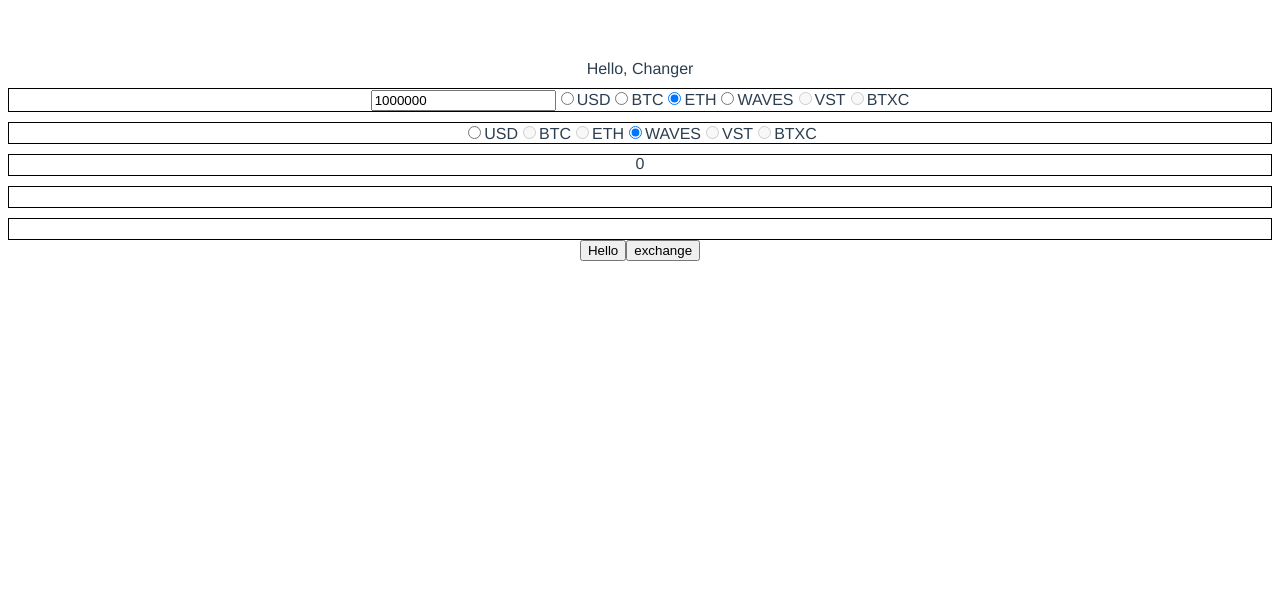
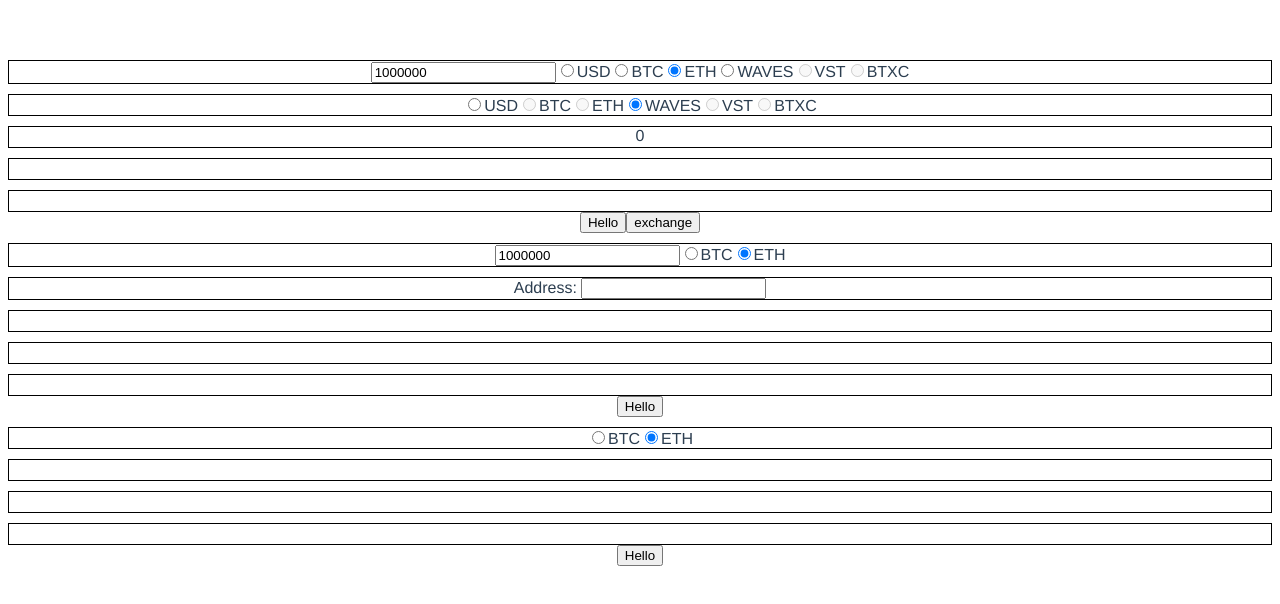
Before and after one commit to bettexproject/transf_convert, a Vue app: page / in a window 1280 px wide. Shown: the top 604 px of the page. Built offline with nearby package versions, Linux system fonts and the light colour scheme.

Commit message:
deposit&withdraw

```diff
--- a/src/App.vue
+++ b/src/App.vue
@@ -1,16 +1,22 @@
 <template>
   <div id="app">
-    <Exchange msg="Hello, Changer"/>
+    <Exchange />
+    <Withdraw />
+    <Deposit />
   </div>
 </template>
 
 <script>
 import Exchange from './components/Exchange.vue'
+import Withdraw from './components/Withdraw.vue'
+import Deposit from './components/Deposit.vue'
 
 export default {
   name: 'app',
   components: {
-    Exchange
+    Exchange,
+    Withdraw,
+    Deposit
   }
 }
 </script>
--- /dev/null
+++ b/src/components/Deposit.vue
@@ -0,0 +1,67 @@
+<template>
+  <div>
+    <div class="inline">
+      <input type="radio" value="WBTC" v-model="srcAsset"><label>BTC</label>
+      <input type="radio" value="WETH" v-model="srcAsset"><label>ETH</label>
+    </div>
+    <div class="inline">
+        <div class="green--text">{{wallet}}</div>
+    </div>
+    <div class="inline">
+    </div>
+    <div class="inline">
+      <div v-if="error" class="red--text">{{errorText}}</div>
+    </div>
+    <button @click="buttonClick">Hello</button>
+    <!--<button @click="" :disabled="error">exchange</button>-->
+  </div>
+</template>
+
+<script>
+export default {
+  name: 'Deposit',
+  data: () => ({
+    error: false,
+    errorText: '',
+    wallet: ''
+  }),
+  computed: {
+    srcAsset: {
+      get () {
+        return this.$store.getters.ExchangeSrcAsset
+      },
+      set (value) {
+        this.$store.commit('setSrcAsset', (value))
+      }
+    }
+  },
+  methods: {
+    buttonClick: function () {
+      this.$store.dispatch('deposit')
+        .then((res) => {
+          if (res.success) {
+            this.wallet = res.message
+          } else {
+            this.error = true
+            this.errorText = res.message
+          }
+        })
+    }
+  }
+}
+</script>
+
+<style>
+.inline {
+  min-height: 20px;
+  margin-top: 10px;
+  border: solid black 1px;
+}
+
+.red--text {
+  color: red;
+}
+.green--text {
+  color: green;
+}
+</style>
--- a/src/components/Exchange.vue
+++ b/src/components/Exchange.vue
@@ -1,5 +1,5 @@
 <template>
-  <div>{{msg}}
+  <div>
     <div class="inline">
       <input type="text" v-model="srcValue"/>
       <input type="radio" value="WUSD" v-model="srcAsset"><label>USD</label>
@@ -33,9 +33,6 @@
 <script>
 export default {
   name: 'Exchange',
-  props: {
-    msg: String
-  },
   data: () => ({
     text: '',
     error: false,
@@ -93,7 +90,7 @@ export default {
             })
           }
         }).catch((ex) => {
-          this.errorText = 'Error'
+          this.errorText = 'something went wrong'
           this.error = true
         })
     },
--- /dev/null
+++ b/src/components/Withdraw.vue
@@ -0,0 +1,105 @@
+<template>
+  <div>
+    <div class="inline">
+      <input type="text" v-model="srcValue"/>
+      <input type="radio" value="WBTC" v-model="srcAsset"><label>BTC</label>
+      <input type="radio" value="WETH" v-model="srcAsset"><label>ETH</label>
+    </div>
+    <div class="inline">
+      Address: <input type="text" v-model="toAddress"/>
+    </div>
+    <div class="inline">
+        <div class="green--text">{{wallet}}</div>
+    </div>
+    <div class="inline">
+    </div>
+    <div class="inline">
+      <div v-if="error" class="red--text">{{errorText}}</div>
+    </div>
+    <button @click="buttonClick">Hello</button>
+    <!--<button @click="" :disabled="error">exchange</button>-->
+  </div>
+</template>
+
+<script>
+export default {
+  name: 'Withdraw',
+  data: () => ({
+    error: false,
+    errorText: '',
+    wallet: '',
+    toAddress: ''
+  }),
+  computed: {
+    srcAsset: {
+      get () {
+        return this.$store.getters.ExchangeSrcAsset
+      },
+      set (value) {
+        this.$store.commit('setSrcAsset', (value))
+      }
+    },
+    srcValue: {
+      get () {
+        return this.$store.getters.ExchangeValue
+      },
+      set (value) {
+        this.$store.commit('setExValue', value)
+      }
+    }
+  },
+  mounted () {
+    // api.calculateChangerSum('4LHHvYGNKJUg5hj65aGD5vgScvCBmLpdRFtjokvCjSL8', 'WAVES')
+  },
+  methods: {
+    buttonClick: function () {
+      this.checkData()
+    },
+    checkData: function () {
+      this.$store.dispatch('checkBalance')
+        .then((success) => {
+          if (!success) {
+            this.errorText = 'insufficient funds'
+            this.error = true
+          } else {
+            this.$store.dispatch('withdraw', this.toAddress)
+              .then((res) => {
+                if (res.success) {
+                  console.log(res.tx)
+                  if (window.WavesKeeper.publicState()) {
+                    window.WavesKeeper.signAndPublishTransaction(res.tx)
+                    .then((result) => {
+                      console.log(result)
+                    }).catch((ex) => {
+                      console.log(ex)
+                    })
+                  }
+                } else {
+                  this.error = true
+                  this.errorText = res.message
+                }
+              })
+          }
+        }).catch((ex) => {
+          this.errorText = 'something went wrong'
+          this.error = true
+        })
+    }
+  }
+}
+</script>
+
+<style>
+.inline {
+  min-height: 20px;
+  margin-top: 10px;
+  border: solid black 1px;
+}
+
+.red--text {
+  color: red;
+}
+.green--text {
+  color: green;
+}
+</style>
--- a/src/config.js
+++ b/src/config.js
@@ -1,6 +1,8 @@
 export default {
   nodeURL: 'https://nodes.wavesnodes.com',
   matcherURL: 'https://matcher.wavesplatform.com/matcher',
+  wavesGatewayURL: 'https://gw.wavesplatform.com/api/v1/external',
+  coinomatGatewayURL: 'https://coinomat.com/api/v1',
   assets: {
     WAVES: {
       assetId: 'WAVES',
--- a/src/store.js
+++ b/src/store.js
@@ -144,6 +144,85 @@ export default new Vuex.Store({
             console.log(ex)
           })
       }
+    },
+    deposit ({ state }) {
+      return new Promise((resolve) => {
+        if (state.exSrcAsset === 'WBTC') {
+          axios.get(`${config.coinomatGatewayURL}/create_tunnel.php?currency_from=BTC&currency_to=WBTC&wallet_to=${state.address}`)
+            .then((response) => {
+              axios.get(`${config.coinomatGatewayURL}/get_tunnel.php?xt_id=${response.data.tunnel_id}&k1=${response.data.k1}&k2=${response.data.k2}&history=0&lang=ru_RU`)
+                .then((response) => {
+                  resolve({ success: true, message: response.data.tunnel.wallet_from })
+                }).catch((ex) => {
+                  console.log(ex)
+                  resolve({ success: false, message: 'something went wrong' })
+                })
+            }).catch((ex) => {
+              console.log(ex)
+              resolve({ success: false, message: 'something went wrong' })
+            })
+        } else {
+          const buf = {
+            assetId: config.assets[state.exSrcAsset].assetId,
+            userAddress: state.address
+          }
+          axios.post(`${config.wavesGatewayURL}/deposit`, buf)
+            .then((response) => {
+              resolve({ success: true, message: response.data.address })
+            }).catch((ex) => {
+              console.log(ex)
+              resolve({ success: false, message: 'something went wrong' })
+            })
+        }
+      })
+    },
+    withdraw ({ state }, toAddress) {
+      let transfer = {
+        type: 4,
+        data: {
+          amount: {
+            tokens: state.exValue,
+            assetId: config.assets[state.exSrcAsset].assetId
+          },
+          fee: {
+            tokens: '0.001',
+            assetId: 'WAVES'
+          }
+        }
+      }
+      return new Promise((resolve, reject) => {
+        if (state.exSrcAsset === 'WBTC') {
+          axios.get(`${config.coinomatGatewayURL}/create_tunnel.php?currency_from=WBTC&currency_to=BTC&wallet_to=${toAddress}`)
+            .then((response) => {
+              axios.get(`${config.coinomatGatewayURL}/get_tunnel.php?xt_id=${response.data.tunnel_id}&k1=${response.data.k1}&k2=${response.data.k2}&history=0&lang=ru_RU`)
+                .then((response) => {
+                  transfer.data.recipient = response.data.tunnel.wallet_from
+                  transfer.data.attachment = response.data.tunnel.attachment
+                  resolve({ success: true, tx: transfer })
+                }).catch((ex) => {
+                  console.log(ex)
+                  resolve({ success: false, message: 'something went wrong' })
+                })
+            }).catch((ex) => {
+              console.log(ex)
+              resolve({ success: false, message: 'something went wrong' })
+            })
+        } else {
+          const buf = {
+            assetId: config.assets[state.exSrcAsset].assetId,
+            userAddress: toAddress
+          }
+          axios.post(`${config.wavesGatewayURL}/withdraw`, buf)
+            .then((response) => {
+              transfer.data.recipient = response.data.recipientAddress
+              transfer.data.attachment = response.data.processId
+              resolve({ success: true, tx: transfer })
+            }).catch((ex) => {
+              console.log(ex)
+              resolve({ data: { success: false, message: 'something went wrong' } })
+            })
+        }
+      })
     }
   }
 })
```
